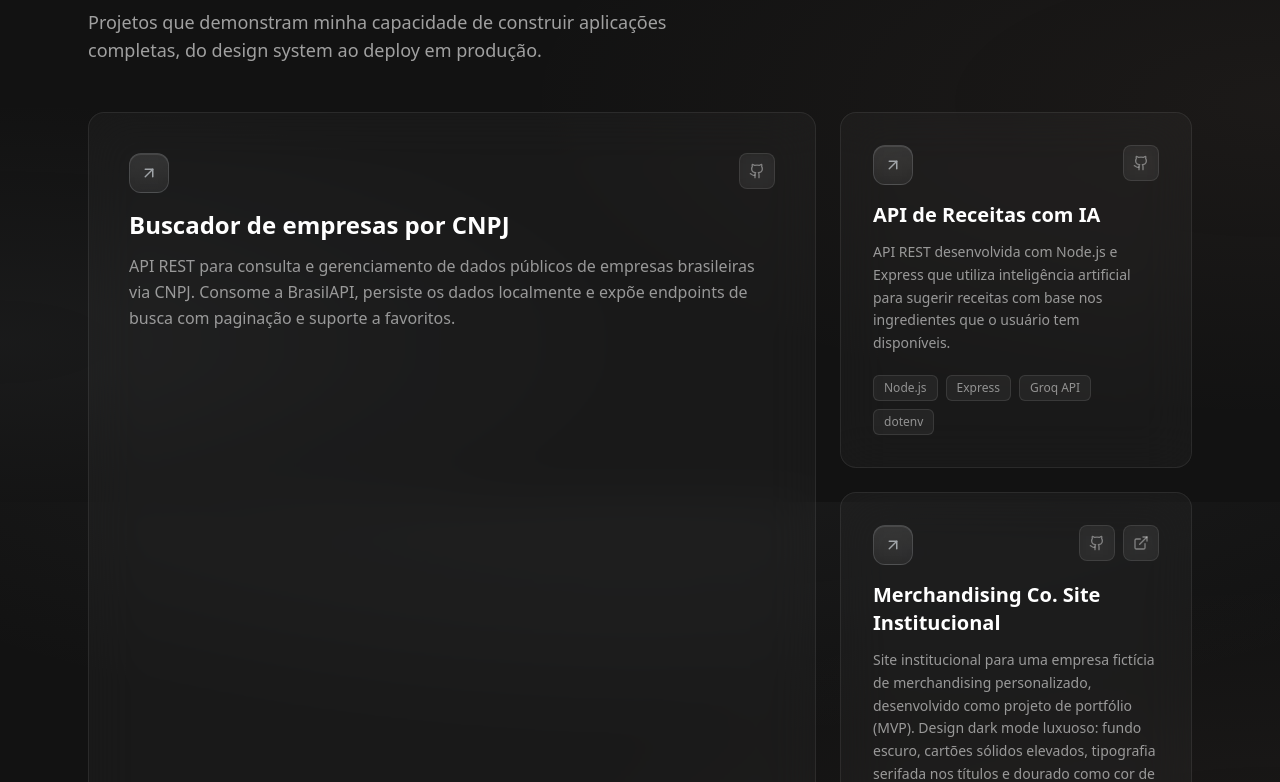
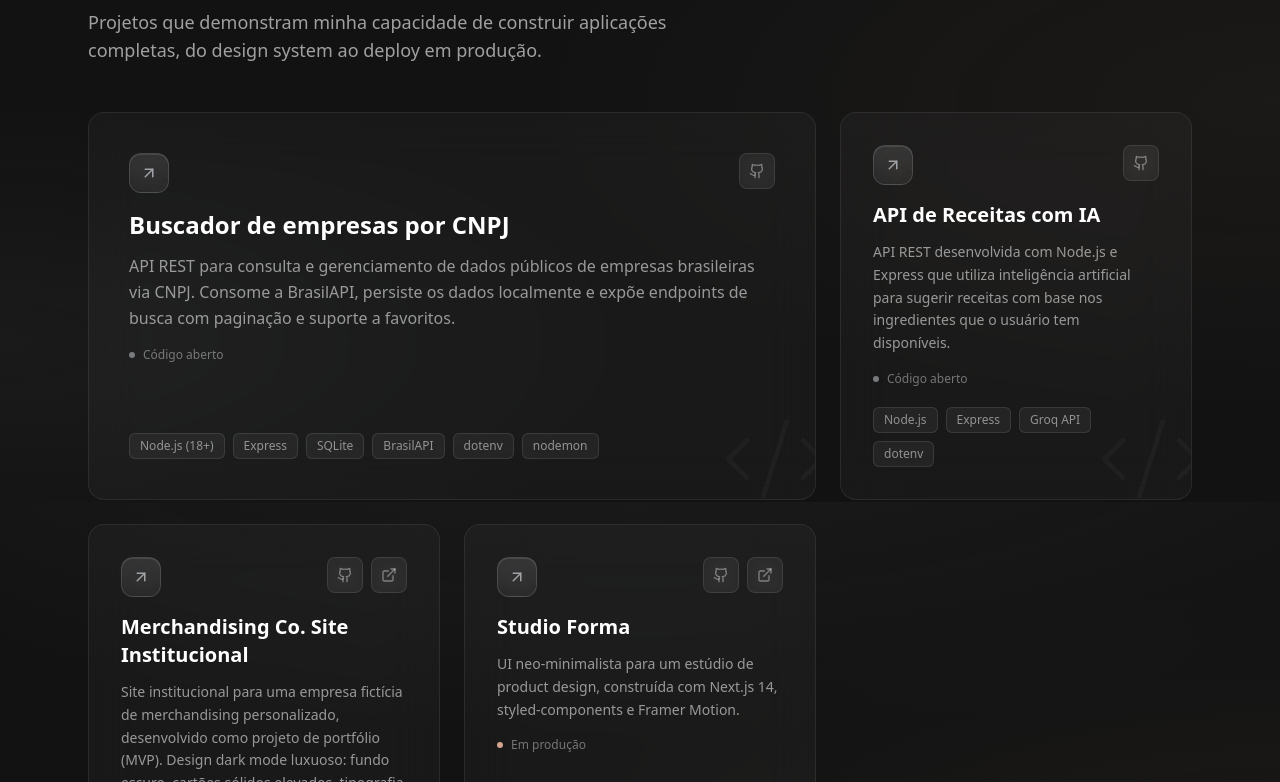
Before and after one commit to PatricAugusto/Portfolio-v4, a Next.js app: page / in a window 1280 px wide. Shown: the part 4298-5080 px from the top of the page. Built offline with nearby package versions, Linux system fonts and the light colour scheme.

Commit message:
feat(footer): melhorei a estrutura e estilo do componente Footer com novas animações e interações feat(projects): adicionei ícone de código e status de projeto ao componente Projects

```diff
--- a/src/components/layout/Footer.tsx
+++ b/src/components/layout/Footer.tsx
@@ -12,7 +12,12 @@ const socialLinks = [
     icon: Linkedin,
     external: true,
   },
-  { href: `mailto:${siteConfig.email}`, label: "Email", icon: Mail, external: false },
+  {
+    href: `mailto:${siteConfig.email}`,
+    label: "Email",
+    icon: Mail,
+    external: false,
+  },
 ];
 
 export function Footer() {
@@ -115,7 +120,8 @@ export function Footer() {
             </p>
 
             <div className="mt-4 flex items-center justify-center gap-3 sm:justify-start">
-              {socialLinks.map(({ href, label, icon: Icon, external }, index) => (
+              {socialLinks.map(
+                ({ href, label, icon: Icon, external }, index) => (
                   <a
                     key={label}
                     href={href}
@@ -130,7 +136,8 @@ export function Footer() {
                       <Icon size={18} />
                     </span>
                   </a>
-              ))}
+                ),
+              )}
             </div>
           </div>
         </div>
@@ -146,7 +153,7 @@ export function Footer() {
           <button
             type="button"
             onClick={scrollToTop}
-            className="group/top inline-flex items-center gap-2 rounded-full border border-silver/25 bg-gradient-to-b from-white/10 to-white/5 px-4 py-2 text-xs font-medium text-silver shadow-[inset_0_1px_0_0_rgba(255,255,255,0.12)] backdrop-blur-md transition-all duration-300 hover:border-warm/40 hover:text-warm active:scale-95"
+            className="group/top inline-flex cursor-pointer items-center gap-2 rounded-full border border-silver/25 bg-gradient-to-b from-white/10 to-white/5 px-4 py-2 text-xs font-medium text-silver shadow-[inset_0_1px_0_0_rgba(255,255,255,0.12)] backdrop-blur-md transition-all duration-300 hover:border-warm/40 hover:text-warm active:scale-95"
           >
             Voltar ao topo
             <ArrowUp
--- a/src/components/sections/Projects.tsx
+++ b/src/components/sections/Projects.tsx
@@ -2,18 +2,21 @@
 
 import { useRef, type MouseEvent } from "react";
 import { motion, useMotionValue, useSpring, useTransform } from "framer-motion";
-import { ArrowUpRight, ExternalLink, Github } from "lucide-react";
+import { ArrowUpRight, Code2, ExternalLink, Github } from "lucide-react";
 import { projects, type Project } from "@/data/portfolio";
 import { GlassCard } from "@/components/ui/GlassCard";
 import { SectionHeading } from "@/components/ui/SectionHeading";
 
-// Padrão de spans do bento grid, repetido em ciclo caso a lista de projetos cresça.
+// Padrão de spans do bento grid, só variação de LARGURA, sem row-span.
+// (row-span forçava os cards vizinhos a esticar além do próprio conteúdo,
+// criando o vazio dentro do card; sem ele, cada linha se ajusta ao seu
+// próprio conteúdo.)
 const BENTO_SPANS = [
-  "lg:col-span-2 lg:row-span-2",
-  "lg:col-span-1 lg:row-span-1",
-  "lg:col-span-1 lg:row-span-1",
-  "lg:col-span-1 lg:row-span-1",
-  "lg:col-span-2 lg:row-span-1",
+  "lg:col-span-2",
+  "lg:col-span-1",
+  "lg:col-span-1",
+  "lg:col-span-1",
+  "lg:col-span-2",
 ];
 
 export function Projects() {
@@ -54,7 +57,6 @@ function ProjectBentoCard({
 }) {
   const cardRef = useRef<HTMLDivElement>(null);
 
-  // Tilt 3D sutil que segue o cursor, com física de mola para suavizar o retorno.
   const mouseX = useMotionValue(0.5);
   const mouseY = useMotionValue(0.5);
   const rotateX = useSpring(useTransform(mouseY, [0, 1], [7, -7]), {
@@ -86,6 +88,9 @@ function ProjectBentoCard({
   }
 
   const isLarge = index === 0;
+  // Status derivado dos dados que já existem: se tem link de deploy, está no ar;
+  // senão, é um projeto de código aberto sem demo pública.
+  const isLive = Boolean(project.link);
 
   return (
     <motion.div
@@ -106,7 +111,7 @@ function ProjectBentoCard({
       >
         <GlassCard
           className={`group relative h-full overflow-hidden !p-0 ${
-            isLarge ? "min-h-[280px]" : "min-h-[220px]"
+            isLarge ? "min-h-[240px]" : "min-h-[200px]"
           }`}
         >
           {/* spotlight que segue o cursor, na paleta warm */}
@@ -118,8 +123,14 @@ function ProjectBentoCard({
             }}
           />
 
-          {/* véu sutil silver -> warm no hover, mesma linguagem do Navbar/Footer */}
+          {/* véu sutil silver warm no hover, mesma linguagem do Navbar/Footer */}
           <div className="pointer-events-none absolute inset-0 rounded-[inherit] bg-gradient-to-br from-silver/5 to-warm/5 opacity-0 transition-opacity duration-500 group-hover:opacity-100" />
+
+          {/* watermark decorativo preenche o respiro dos cards menores sem virar ruído visual */}
+          <Code2
+            strokeWidth={1}
+            className="pointer-events-none absolute -right-4 -bottom-4 h-28 w-28 text-white/[0.03] transition-all duration-500 group-hover:scale-110 group-hover:text-warm/[0.07]"
+          />
 
           <div
             className={`relative flex h-full flex-col p-6 sm:p-8 ${
@@ -169,13 +180,32 @@ function ProjectBentoCard({
             </h3>
             <p
               className={`leading-relaxed text-white/55 ${
-                isLarge ? "mb-6 text-base" : "mb-5 text-sm"
+                isLarge ? "text-base" : "text-sm"
               }`}
             >
               {project.description}
             </p>
 
-            <div className="mt-auto flex flex-wrap gap-2">
+            {/* badge de status conteúdo real, derivado do dado, não decoração vazia */}
+            <div className="mt-4 flex items-center gap-2">
+              <span className="relative flex h-1.5 w-1.5">
+                <span
+                  className={`absolute inline-flex h-full w-full animate-ping rounded-full ${
+                    isLive ? "bg-warm/60" : "bg-silver/40"
+                  }`}
+                />
+                <span
+                  className={`relative inline-flex h-1.5 w-1.5 rounded-full ${
+                    isLive ? "bg-warm" : "bg-silver/70"
+                  }`}
+                />
+              </span>
+              <span className="text-xs font-medium text-white/40">
+                {isLive ? "Em produção" : "Código aberto"}
+              </span>
+            </div>
+
+            <div className="mt-auto flex flex-wrap gap-2 pt-5">
               {project.tags.map((tag) => (
                 <span
                   key={tag}
```
Lines whose indentation alone changed are shown as unchanged.
